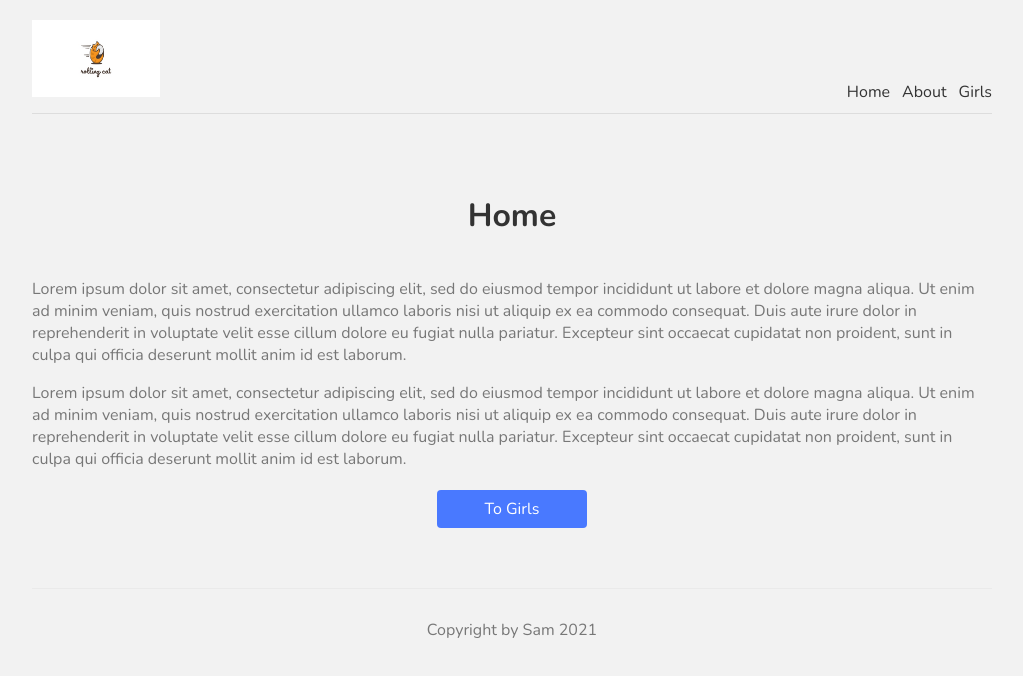
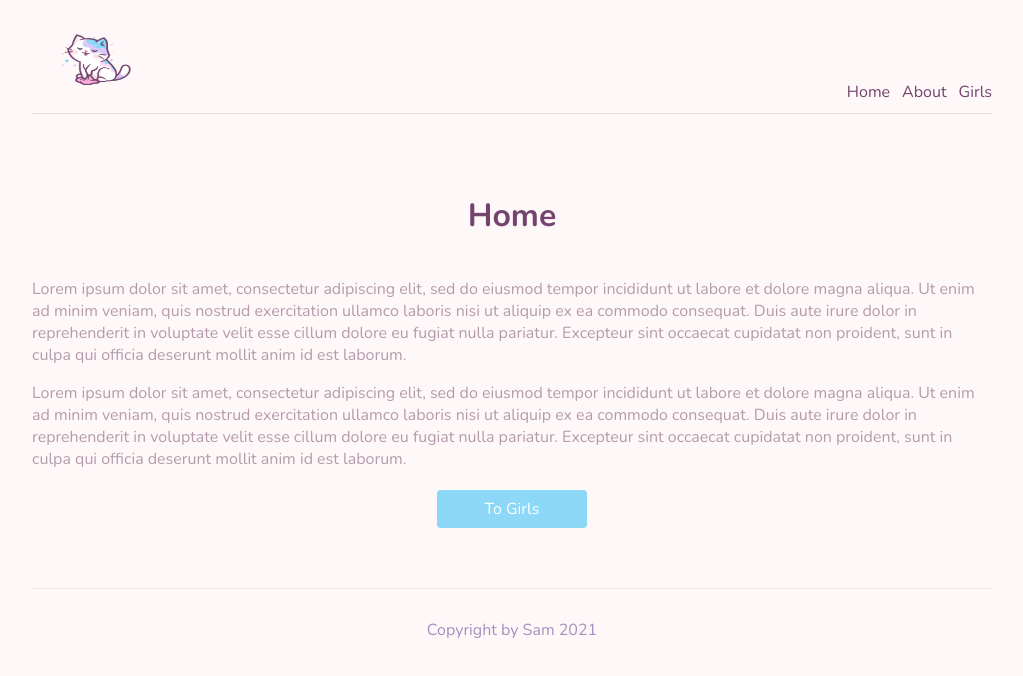
Before and after one commit to nnkyduyen1999/nextjs-from-scratch, a Next.js app: page / in a window 1280 px wide. Shown: the top 676 px of the page, without its empty margins (128-1151 px from the left). Built offline with nearby package versions, Linux system fonts and the light colour scheme.

Commit message:
dynamic link

```diff
--- a/pages/girls/index.js
+++ b/pages/girls/index.js
@@ -1,4 +1,5 @@
 import Head from "next/head";
+import Link from "next/link";
 import styles from "../../styles/Girls.module.css";
 
 export const getStaticProps = async () => {
@@ -14,11 +15,11 @@ export const getStaticProps = async () => {
 const Girls = ({ cats }) => {
   const renderCats = (list) => {
     return list.map((cat) => (
-      <div key={cat.id}>
+      <Link key={cat.id} href={`/girls/` + cat.id}>
         <a className={styles.single}>
           <h5>{cat.name}</h5>
         </a>
-      </div>
+      </Link>
     ));
   };
 
--- a/styles/Girls.module.css
+++ b/styles/Girls.module.css
@@ -6,6 +6,6 @@
     border-left: 8px solid #fff;
   }
   .single:hover {
-    border-left: 8px solid #4979ff;
+    border-left: 8px solid #8dd7f7;
     cursor: pointer;
   }
--- a/styles/Home.module.css
+++ b/styles/Home.module.css
@@ -1,17 +1,17 @@
 .title {
-  color: #333;
+  color: #72446e;
   padding-bottom: 20px;
   text-align: center;
 }
 .text {
-  color: #777;
+  color: #b49cac;
 }
 .btn {
   display: block;
   width: 150px;
   padding: 8px 0;
   margin: 20px auto;
-  background: #4979ff;
+  background: #8dd7f7;
   border-radius: 4px;
   color: white;
   text-align: center;
--- a/styles/globals.css
+++ b/styles/globals.css
@@ -1,12 +1,12 @@
 @import url("https://fonts.googleapis.com/css2?family=Nunito:wght@300;400;600;700&display=swap");
 
 body {
-  background: #f2f2f2;
-  color: #333;
+  background: #fff8f9;
+  color: #72446e;
   font-family: "Nunito";
 }
 a {
-  color: #333;
+  color: #72446e;
   text-decoration: none;
 }
 .content {
@@ -32,13 +32,13 @@ footer {
   text-align: center;
   padding: 30px 0;
   margin-top: 60px;
-  color: #777;
+  color: #a390be;
   border-top: 1px solid #eaeaea;
 }
 .notFound {
   text-align: center;
 }
 .notFound a{
-  color: #4979ff;
+  color: #8dd7f7;
   text-decoration: underline;
 }
```
Also changed, not shown: pages/girls/[id].js (added, +15 -0 lines), public/logo.png.
